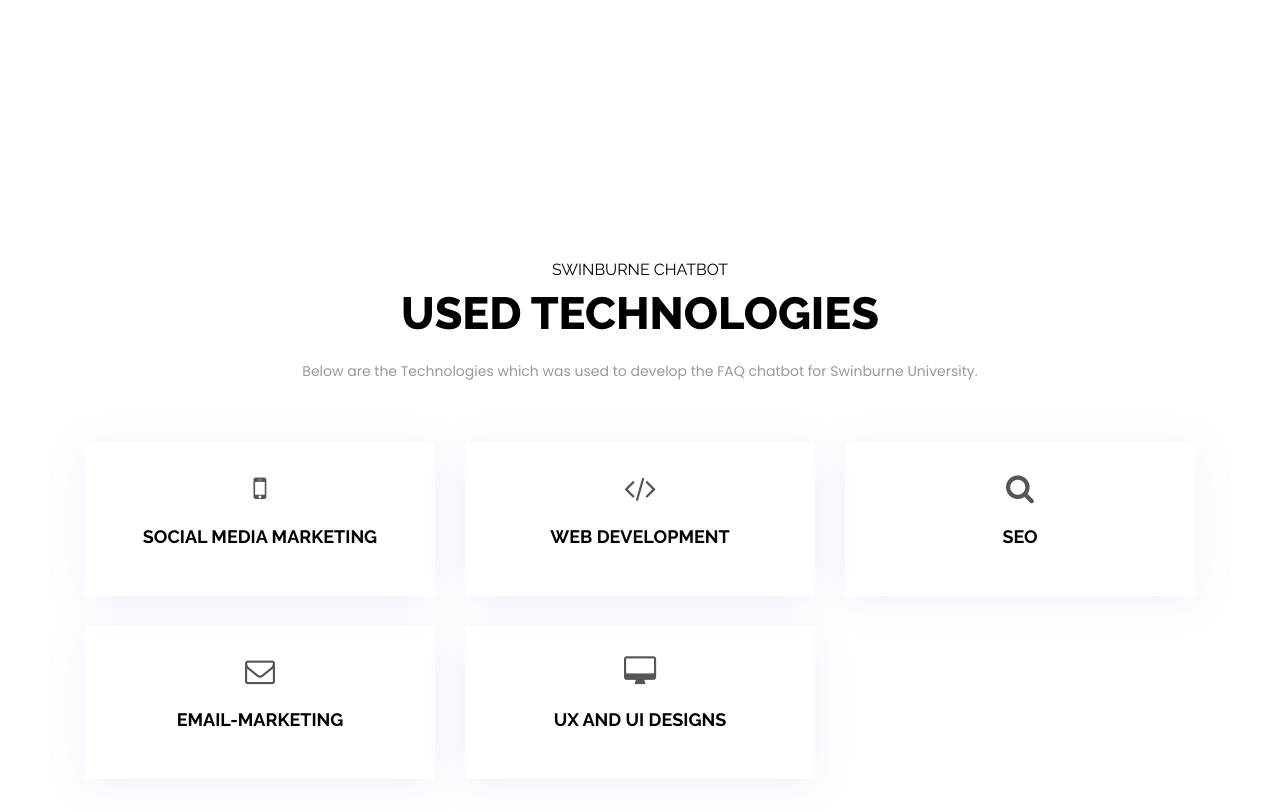
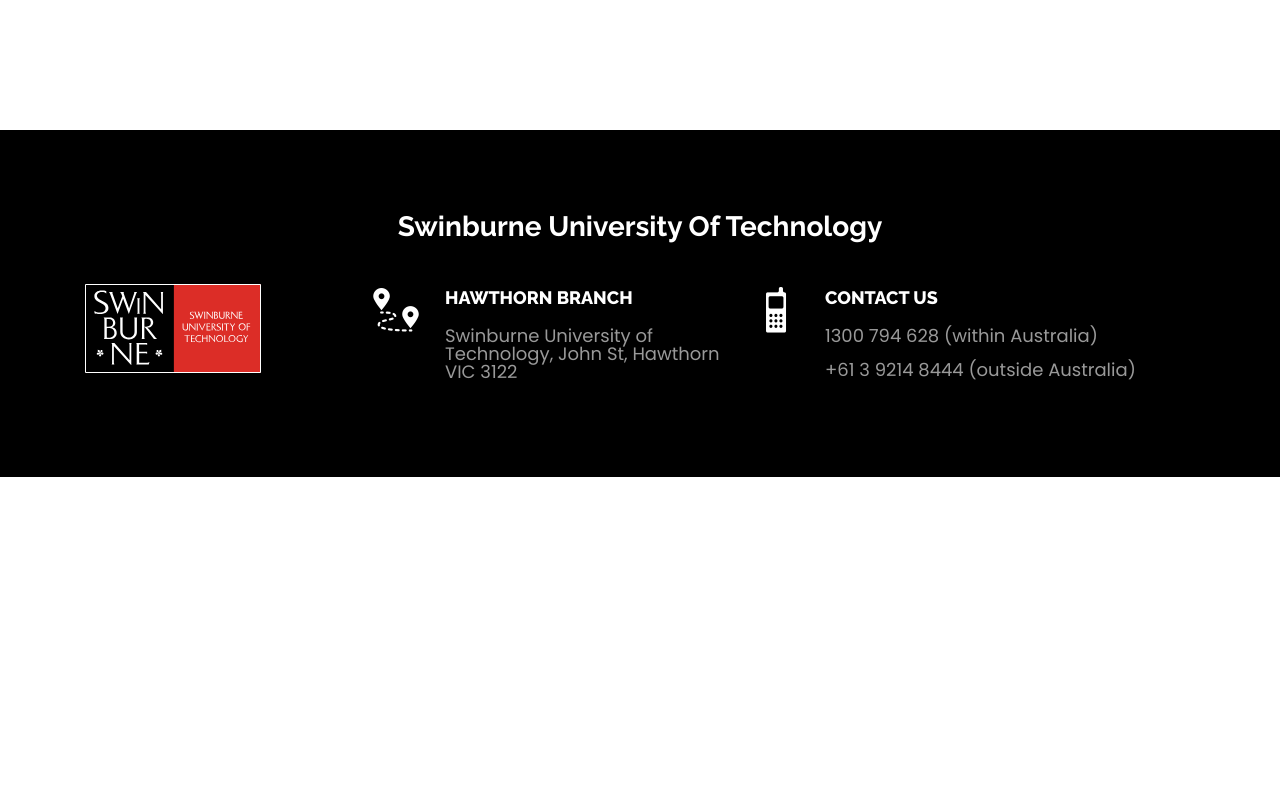
Before and after one commit to KeshalHetti/Chatbot, a plain HTML site: page index.html in a window 1280 px wide. Shown: the part 640-1452 px from the top of the page. After the commit the page ends 1117 px from the top, so only its background shows below. Drawn offline with Linux system fonts and the light colour scheme; files whose address does not match are found by name.

Commit message:
updated home page

```diff
--- a/index.html
+++ b/index.html
@@ -86,60 +86,6 @@
     </section>
     <!--BANNER AREA END-->
 
-    <!--FEATURE AREA START-->
-    <section id="feature" data-scroll-index="1">
-        <div class="container">
-            <div class="row">
-                <div class="col-lg-8 col-sm-12 m-auto">
-                    <div class="heading text-center">
-                        <h5 class="subtitle">Swinburne Chatbot</h5>
-                        <h2 class="md-title">Used Technologies</h2>
-                        <p>Below are the Technologies which was used to develop the FAQ chatbot for Swinburne University.</p>
-                    </div>
-                </div>
-            </div>
-
-            <div class="row">
-                <div class="col-lg-4 col-sm-6">
-                    <div class="app-feature-box">
-                        <i class="fa fa-mobile"></i>
-                        <h4>Social Media Marketing</h4>
-                        <!-- <a href="#" class="learn-more">read more</a> -->
-                    </div>
-                </div>
-                <div class="col-lg-4 col-sm-6">
-                    <div class="app-feature-box">
-                        <i class="fa fa-code"></i>
-                        <h4>Web Development</h4>
-                        <!-- <a href="#" class="learn-more">read more</a> -->
-                    </div>
-                </div>
-                <div class="col-lg-4 col-sm-6">
-                    <div class="app-feature-box">
-                        <i class="fa fa-search"></i>
-                        <h4>SEO</h4>
-                        <!-- <a href="#" class="learn-more">read more</a> -->
-                    </div>
-                </div>
-                <div class="col-lg-4 col-sm-6">
-                    <div class="app-feature-box">
-                        <i class="fa fa-envelope-o"></i>
-                        <h4>Email-Marketing</h4>
-                        <!-- <a href="#" class="learn-more">read more</a> -->
-                    </div>
-                </div>
-                <div class="col-lg-4 col-sm-6">
-                    <div class="app-feature-box">
-                        <i class="fa fa-desktop"></i>
-                        <h4>UX And UI Designs</h4>
-                        <!-- <a href="#" class="learn-more">read more</a> -->
-                    </div>
-                </div>
-            </div>
-        </div>
-    </section>
-    <!--FEATURE AREA END-->
-
     <!--FOOTER AREA-->
     <footer id="footer-area" class="" data-scroll-index="2">
         <div class="container">
```
